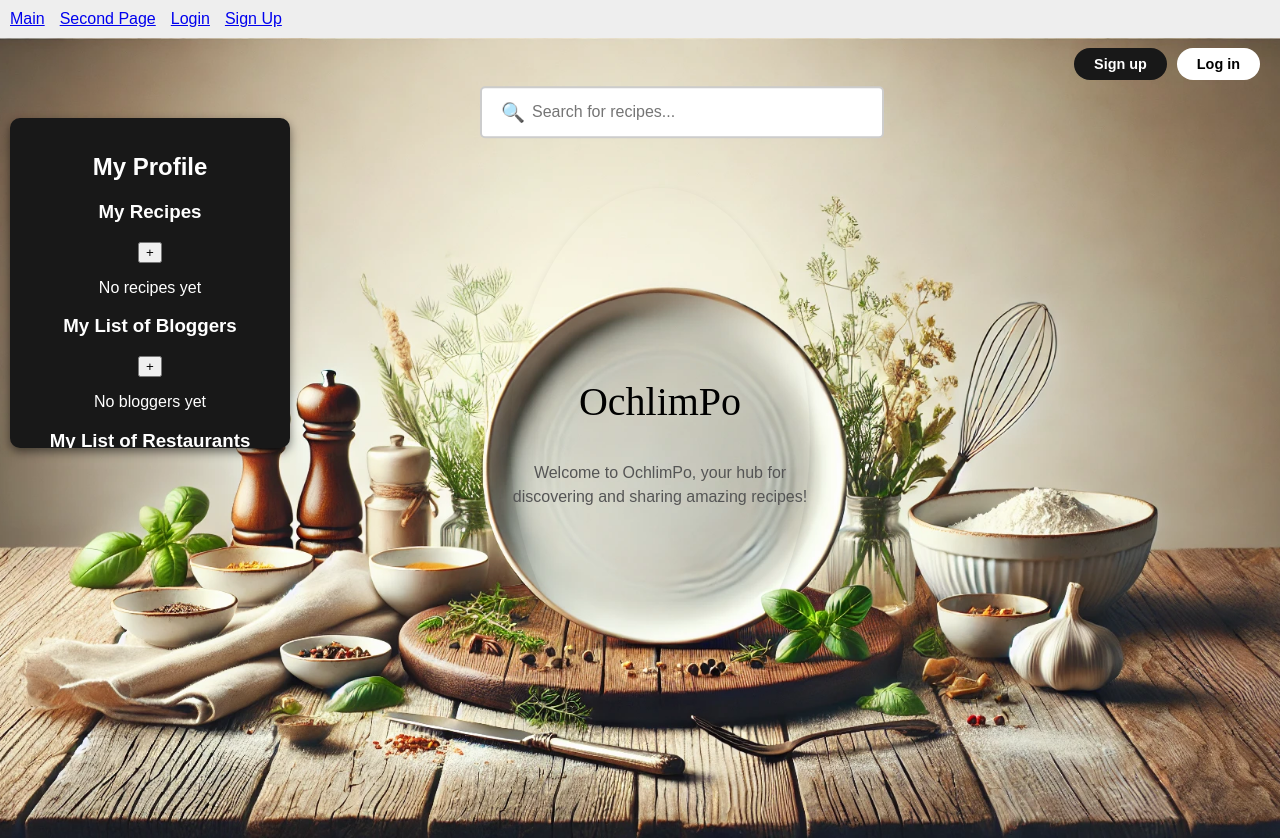
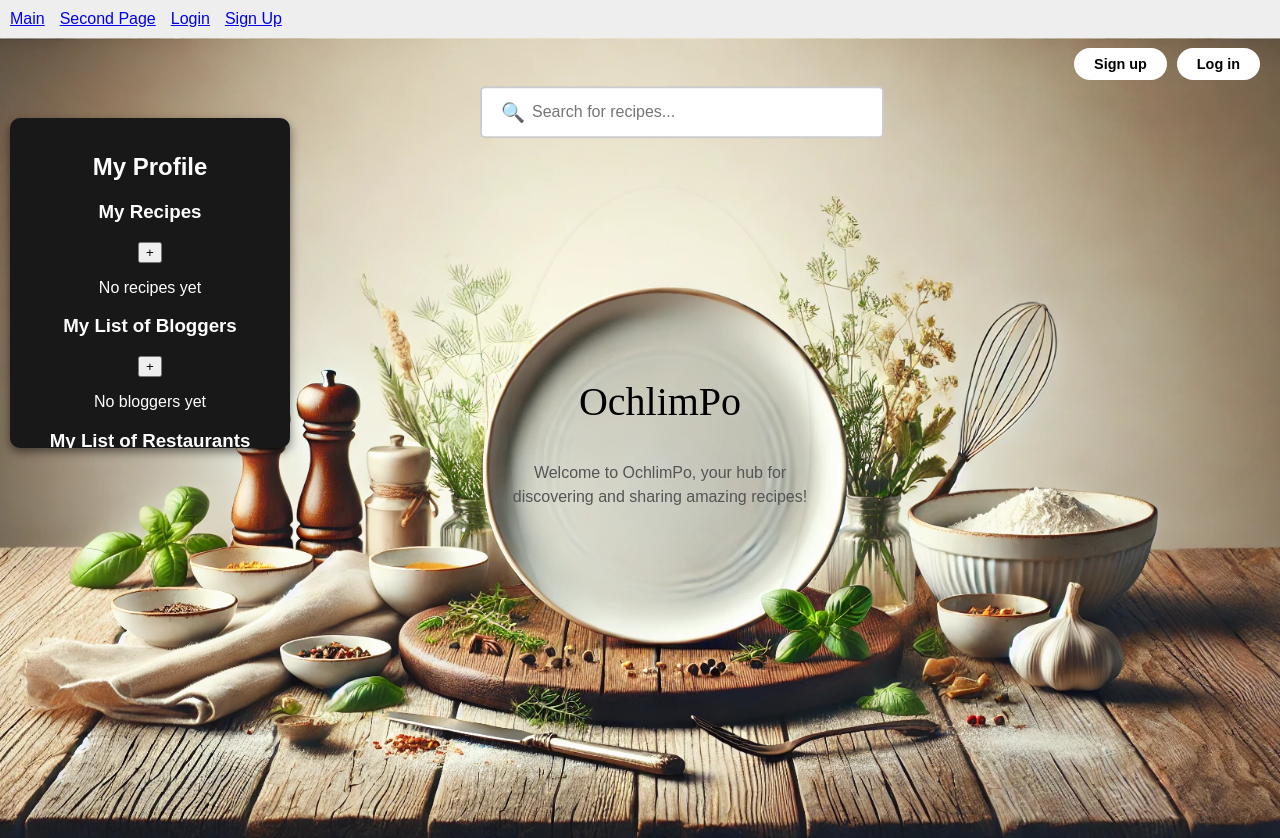
Before and after one commit to rotem123456/OchlimPo, a React (Create React App) app in the folder FE/FE/: page / in a window 1280 px wide. Built offline with nearby package versions, Linux system fonts and the light colour scheme.

Commit message:
mainpage + app.js change

```diff
--- a/FE/FE/src/App.js
+++ b/FE/FE/src/App.js
@@ -44,6 +44,10 @@ const Navigation = () => {
         </>
       ) : (
         <>
+          {/*FOR DEBUGGING uncomment */}
+          {/* <Link to="/viewer" style={{ marginRight: "15px" }}>Viewer</Link>
+          <Link to="/blogger" style={{ marginRight: "15px" }}>Blogger</Link>
+          <Link to="/admin" style={{ marginRight: "15px" }}>Admin</Link> */}
           <Link to="/login" style={{ marginRight: "15px" }}>Login</Link>
           <Link to="/signup" style={{ marginRight: "15px" }}>Sign Up</Link>
         </>
--- a/FE/FE/src/components/MainPage.jsx
+++ b/FE/FE/src/components/MainPage.jsx
@@ -12,14 +12,6 @@ const MainPage = () => {
   const navigate = useNavigate();
   const {user,logout} = useAuth();
   let state =  false;
-
-
-  if (user) {
-    console.log("Logged in user:", user);
-    state = true;
-  }
-
-
 
   const handleInputChange = (event) => {
     setInputValue(event.target.value);
@@ -42,11 +34,11 @@ const MainPage = () => {
   {user ? (
     <>
       <span className="user-name">Welcome, {user.name}!</span>
-      <button onClick={logout} className="logout-button">Logout</button>
+      <button onClick={logout} className="login-button">Logout</button>
     </>
   ) : (
     <>
-      <button onClick={() => navigate('/signup')} className="signup-button">Sign up</button>
+      <button onClick={() => navigate('/signup')} className="login-button">Sign up</button>
       <button onClick={() => navigate('/login')} className="login-button">Log in</button>
     </>
   )}
```
